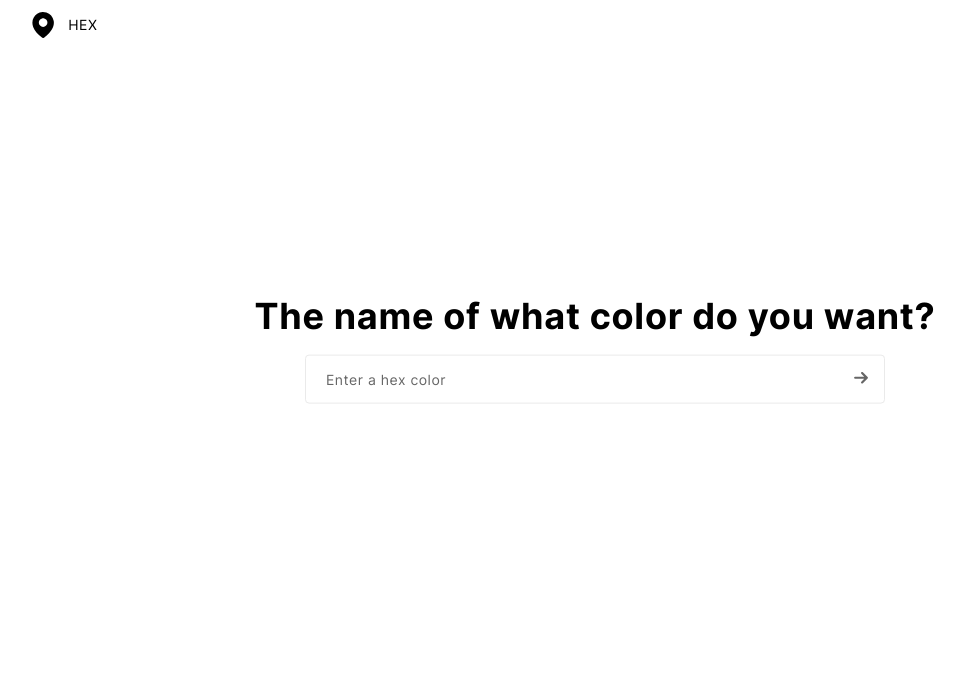
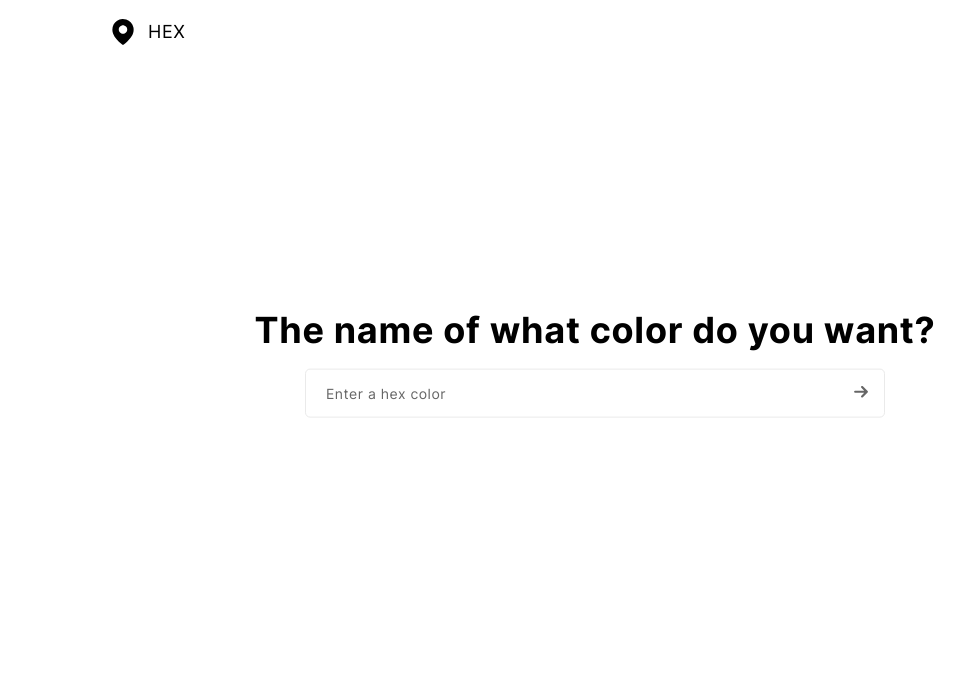
Before and after one commit to StylexTV/stylextv.github.io, a PHP site: page / in a window 1280 px wide. Shown: the top 696 px of the page, without its empty margins (45-1010 px from the left). Run offline with PHP 8.4, Linux system fonts and the light colour scheme.

Commit message:
Made logo bigger

```diff
--- a/assets/css/default.css
+++ b/assets/css/default.css
@@ -27,7 +27,7 @@ body {
 	height: 100%;
 	padding: 0 15px;
 	width: 100vw;
-	max-width: 1160px;
+	max-width: 1000px;
 	box-sizing: border-box;
 	margin: 0 auto;
 	text-align: center;
@@ -44,9 +44,9 @@ body {
 	align-items: center;
 	justify-content: center;
 
-	line-height: 50px;
+	line-height: 64px;
 	letter-spacing: .0357em;
-	font-size: 14px;
+	font-size: 18px;
 	color: #000000;
 	font-family: Inter;
 	font-weight: 400;
@@ -92,7 +92,7 @@ body {
 	width: 100%;
 	padding: 15px 36px 15px 20px;
 	border: 1px solid #eaeaea;
-	border-radius: 4px;
+	border-radius: 5px;
 
 	color: #000000;
 	font-size: 14px;
@@ -155,7 +155,7 @@ body {
 	border-radius: 5px;
 }
 .results-element:hover {
-	border-color: #8899a6;
+	border-color: #000000;
 }
 .results-element p {
 	margin: 0;
--- a/index.html
+++ b/index.html
@@ -20,7 +20,7 @@
 	    <div class="header-brand">
 		  <div class="header-brand-inner">
 		    <a>
-			  <svg xmlns="http://www.w3.org/2000/svg" width="26.25" height="26.25" viewBox="0 0 344 344">
+			  <svg xmlns="http://www.w3.org/2000/svg" width="26" height="26" viewBox="0 0 344 344">
 			    <g transform="translate(0.000000,344.000000) scale(0.100000,-0.100000)"
 fill="#000000" stroke="none">
 <path d="M1630 3434 c-259 -22 -484 -99 -686 -233 -563 -373 -778 -1068 -529
```
